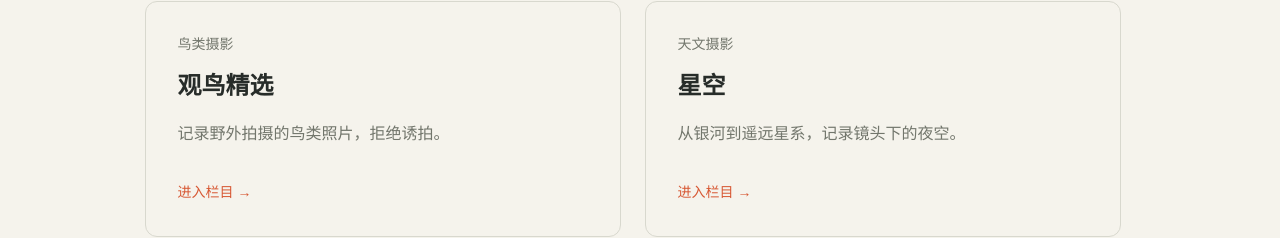
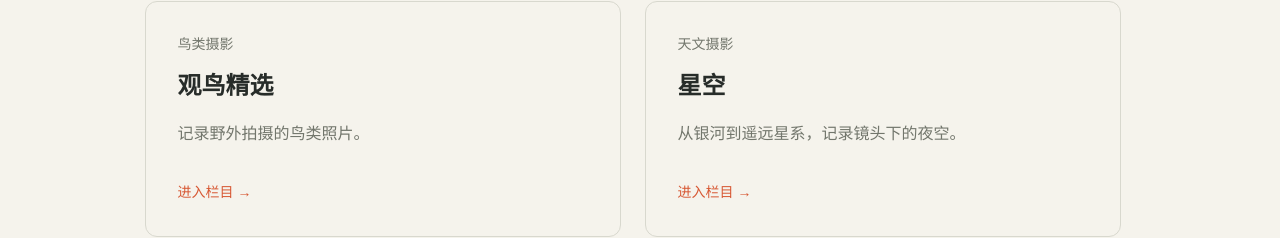
Before and after one commit to yyx263/fti-web, a Next.js app: page /albums in a window 1280 px wide. Shown: the part 336-574 px from the top of the page. Built offline with nearby package versions, Linux system fonts and the light colour scheme.

Commit message:
Navigation will not scroll

```diff
--- a/src/app/albums/birds/page.tsx
+++ b/src/app/albums/birds/page.tsx
@@ -98,14 +98,13 @@ export default async function BirdsPage(props: BirdsPageProps) {
       <h1 className="mt-8 text-4xl font-bold">观鸟精选</h1>
 
       <p className="mt-5 leading-8 text-[#72766c]">
-        记录野外拍摄的鸟类照片，拒绝诱拍
+        记录野外拍摄的鸟类照片。
       </p>
 
       <div className="mt-10 grid gap-8 lg:grid-cols-[260px_minmax(0,1fr)]">
         <aside className="min-w-0 self-start rounded-xl border border-[#d8d8ce] p-4 lg:sticky lg:top-6 lg:max-h-[85vh] lg:overflow-y-auto">
           <nav aria-label="鸟类分类">
             <BirdTreePreview
-              key={`${directoryId}:${speciesName}`}
               directory={tree}
               selectedDirectoryId={directoryId}
               selectedSpeciesName={speciesName}
--- a/src/app/albums/page.tsx
+++ b/src/app/albums/page.tsx
@@ -6,7 +6,7 @@ const collections = [
     href: "/albums/birds",
     title: "观鸟精选",
     description:
-      "记录野外拍摄的鸟类照片，拒绝诱拍。",
+      "记录野外拍摄的鸟类照片。",
     label: "鸟类摄影",
   },
   {
--- a/src/components/BirdTreePreview.tsx
+++ b/src/components/BirdTreePreview.tsx
@@ -45,6 +45,7 @@ export default function BirdTreePreview({
         <Link
           href={directoryHref}
           prefetch={false}
+          scroll={false}
           aria-label={`查看${directory.name}目录`}
           aria-current={
             isSelected && !selectedSpeciesName ? "page" : undefined
@@ -80,6 +81,7 @@ export default function BirdTreePreview({
                 },
               }}
               prefetch={false}
+              scroll={false}
               aria-current={active ? "page" : undefined}
               className={`block rounded px-2 py-2 text-sm ${
                 active
```
